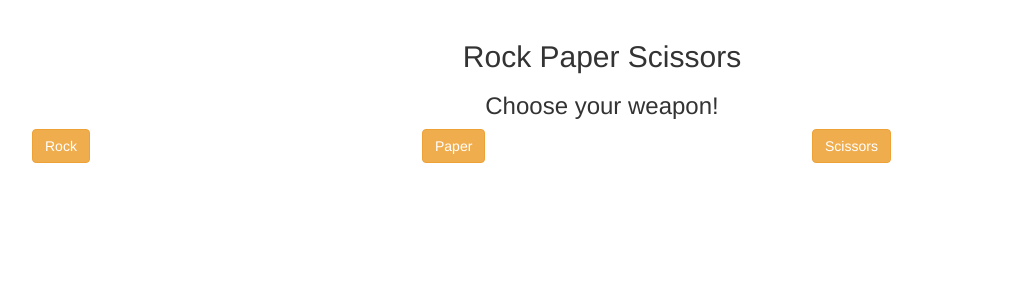
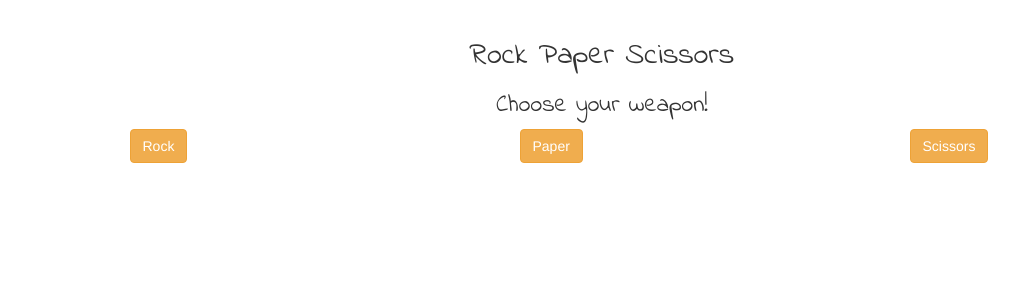
Before and after one commit to tammerg/rockPaperScissors, a PHP site: page / in a window 1280 px wide. Shown: the part 52-352 px from the top of the page, without its empty margins (38-1057 px from the left). Run offline with PHP 8.4, Linux system fonts and the light colour scheme; some libraries are stand-ins or nearby versions.

Commit message:
continuing to work on styling of page.

```diff
--- a/index.html
+++ b/index.html
@@ -4,6 +4,7 @@
   <title>Rock Paper Scissors</title>
   <link rel="stylesheet" type="text/css" href="https://maxcdn.bootstrapcdn.com/bootswatch/3.3.5/spacelab/bootstrap.min.css">
   <link href='https://fonts.googleapis.com/css?family=Indie+Flower' rel='stylesheet' type='text/css'>
+  <link rel="stylesheet" href="https://maxcdn.bootstrapcdn.com/font-awesome/4.5.0/css/font-awesome.min.css">
   <link rel="stylesheet" type="text/css" href="style/style.css">
 </head>
 <body>
@@ -38,16 +39,17 @@
     <div class="row">
       <h2> Rock Paper Scissors </h2>
       <h3>Choose your weapon!</h3>
-      <div class="col-md-4">
-        <button class="btn btn-warning gameButtons rock" id="btnRock" data-choice="Rock">Rock</button>
+    </div>
+    <div class="row">
+      <div class="col-md-4 col-md-offset-1">
+         <button class="btn btn-warning gameButtons rock" id="btnRock" data-choice="Rock">Rock</button>
       </div>
       <div class="col-md-4">
         <button class="btn btn-warning gameButtons paper" id="btnPaper" data-choice="Paper">Paper</button>
       </div>
-      <div class="col-md-4">
+      <div class="col-md-3">
         <button class="btn btn-warning gameButtons scissors" id="btnScissors" data-choice="Scissors">Scissors</button>
       </div>
-    </div>
     <div>
       <div id="resultModal" class="modal fade" tabindex="-1" role="dialog">
         <div class="modal-dialog">
--- a/script/rps.js
+++ b/script/rps.js
@@ -1,4 +1,3 @@
-
 var userScore =  0;
 var oppScore = 0;
 var roundCount = 1;
--- a/style/style.css
+++ b/style/style.css
@@ -3,4 +3,5 @@
 }
 h1, h2, h3{
   text-align: center;
+  font-family: 'Indie Flower', cursive;
 }
```
